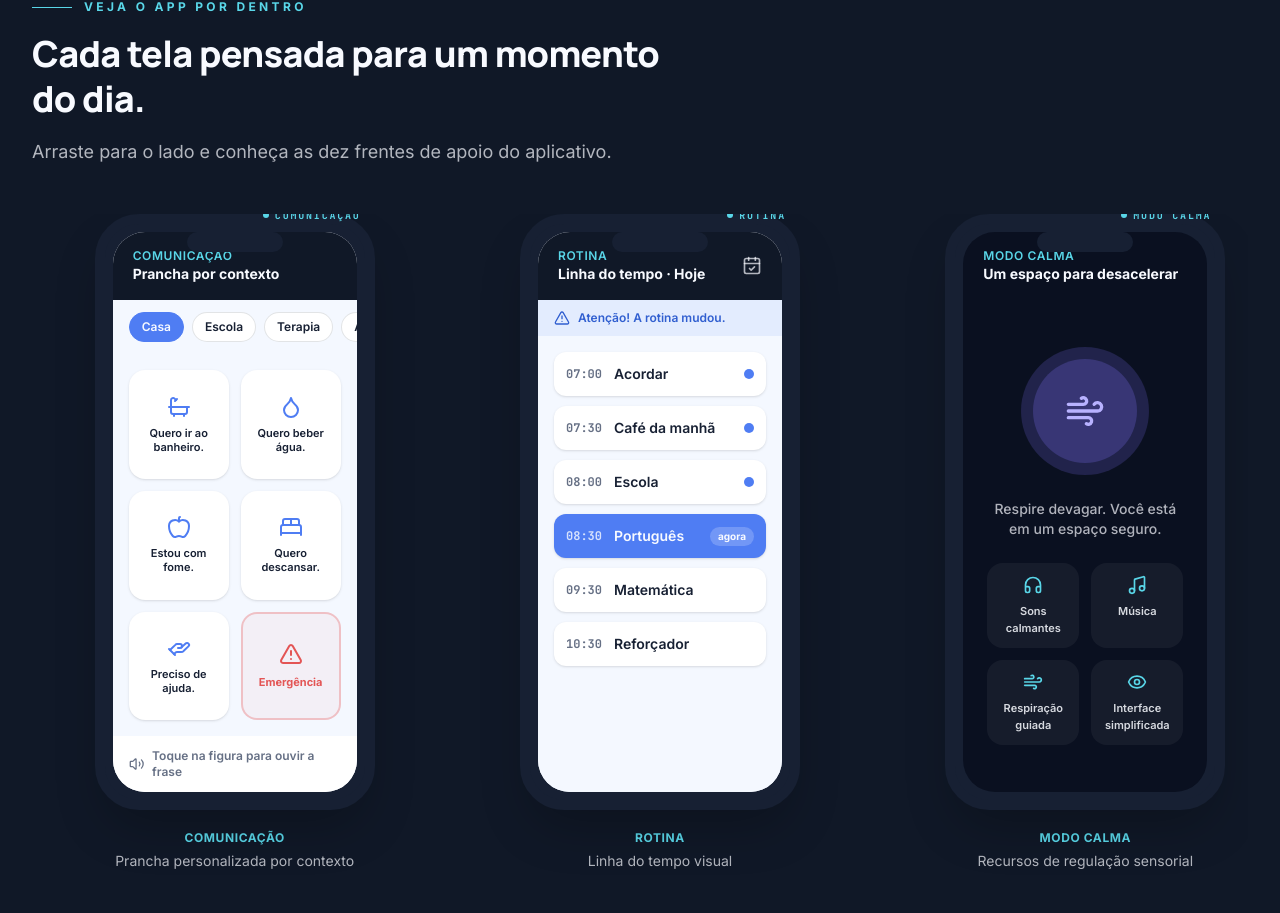
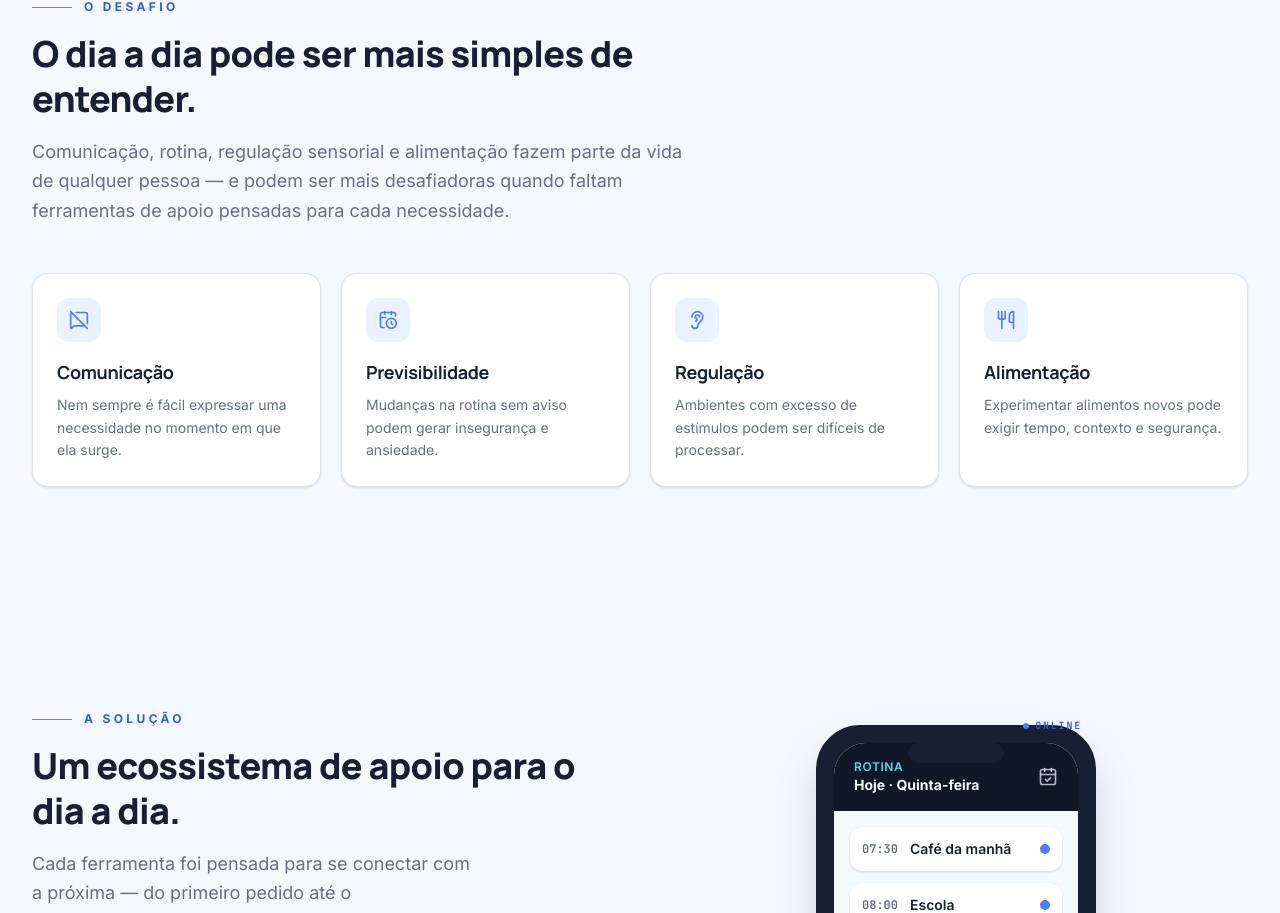
Before and after one commit to enzoenzofernandesoli-star/apoio-autismo, a React (Vite) app: page / in a window 1280 px wide. Shown: the part 2139-3052 px from the top of the page. Built offline with nearby package versions, Linux system fonts and the light colour scheme.

Commit message:
Revert "Add swipeable carousel of app screens, fix Carousel basis cascade bug"
This reverts commit eba28382b1bec3ce9e362d725aa640da6401f571.

```diff
--- a/src/App.tsx
+++ b/src/App.tsx
@@ -2,7 +2,6 @@ import { Header } from "@/components/Header";
 import { Hero } from "@/components/Hero";
 import { Marquee } from "@/components/Marquee";
 import { ScrollShowcase } from "@/components/ScrollShowcase";
-import { AppScreensCarousel } from "@/components/AppScreensCarousel";
 import { ProblemSection } from "@/components/ProblemSection";
 import { SolutionSection } from "@/components/SolutionSection";
 import { FeaturesTabs } from "@/components/FeaturesTabs";
@@ -29,7 +28,6 @@ function App() {
         <Hero />
         <Marquee />
         <ScrollShowcase />
-        <AppScreensCarousel />
         <ProblemSection />
         <SolutionSection />
         <FeaturesTabs />
--- a/src/components/AppScreensCarousel.tsx
+++ /dev/null
@@ -1,49 +0,0 @@
-import { Eyebrow } from "@/components/Eyebrow";
-import { PhoneMockup } from "@/components/PhoneMockup";
-import { Carousel, CarouselContent, CarouselItem, CarouselPrevious, CarouselNext } from "@/components/ui/carousel";
-import { FEATURE_CATEGORIES } from "@/data/features";
-
-function AppScreensCarousel() {
-  return (
-    <section className="overflow-hidden bg-bg-dark px-5 py-20 text-text-light lg:px-8 lg:py-28">
-      <div className="mx-auto max-w-7xl">
-        <div className="max-w-2xl">
-          <Eyebrow tone="light">Veja o app por dentro</Eyebrow>
-          <h2 className="mt-4 text-3xl font-black leading-tight sm:text-4xl">
-            Cada tela pensada para um momento do dia.
-          </h2>
-          <p className="mt-4 text-lg leading-relaxed text-text-light/70">
-            Arraste para o lado e conheça as dez frentes de apoio do aplicativo.
-          </p>
-        </div>
-
-        <Carousel className="mt-12">
-          <CarouselContent>
-            {FEATURE_CATEGORIES.map((cat) => (
-              <CarouselItem key={cat.id} className="basis-4/5 sm:basis-1/2 lg:basis-1/3">
-                <div className="flex flex-col items-center gap-5">
-                  <PhoneMockup statusLabel={cat.tabLabel.toUpperCase()}>
-                    <cat.Screen />
-                  </PhoneMockup>
-                  <div className="max-w-[240px] text-center">
-                    <p className="text-xs font-bold uppercase tracking-wider text-accent-cyan">
-                      {cat.tabLabel}
-                    </p>
-                    <p className="mt-1 text-sm leading-relaxed text-text-light/70">{cat.tagline}</p>
-                  </div>
-                </div>
-              </CarouselItem>
-            ))}
-          </CarouselContent>
-
-          <div className="mt-8 flex justify-center gap-3">
-            <CarouselPrevious className="border-white/15 bg-white/5 text-text-light hover:border-primary-blue/50" />
-            <CarouselNext className="border-white/15 bg-white/5 text-text-light hover:border-primary-blue/50" />
-          </div>
-        </Carousel>
-      </div>
-    </section>
-  );
-}
-
-export { AppScreensCarousel };
--- a/src/components/ui/carousel.tsx
+++ b/src/components/ui/carousel.tsx
@@ -1,4 +1,4 @@
-import { createContext, useCallback, useContext, useEffect, useMemo, useState } from "react";
+import { createContext, useCallback, useContext, useEffect, useState } from "react";
 import useEmblaCarousel, { type UseEmblaCarouselType } from "embla-carousel-react";
 import { ChevronLeft, ChevronRight } from "lucide-react";
 import { cn } from "@/lib/utils";
@@ -31,8 +31,7 @@ function Carousel({
   children: React.ReactNode;
   options?: Parameters<typeof useEmblaCarousel>[0];
 }) {
-  const emblaOptions = useMemo(() => ({ loop: false, align: "start" as const, ...options }), [options]);
-  const [emblaRef, api] = useEmblaCarousel(emblaOptions);
+  const [emblaRef, api] = useEmblaCarousel({ loop: false, align: "start", ...options });
   const [canScrollPrev, setCanScrollPrev] = useState(false);
   const [canScrollNext, setCanScrollNext] = useState(false);
 
@@ -68,7 +67,7 @@ function CarouselContent({ className, ...props }: React.ComponentProps<"div">) {
 }
 
 function CarouselItem({ className, ...props }: React.ComponentProps<"div">) {
-  return <div className={cn("min-w-0 shrink-0 grow-0 basis-4/5 sm:basis-1/2 lg:basis-1/3", className)} {...props} />;
+  return <div className={cn("min-w-0 shrink-0 grow-0 basis-[85%] sm:basis-[45%] lg:basis-[30%]", className)} {...props} />;
 }
 
 function CarouselPrevious({ className }: { className?: string }) {
```
